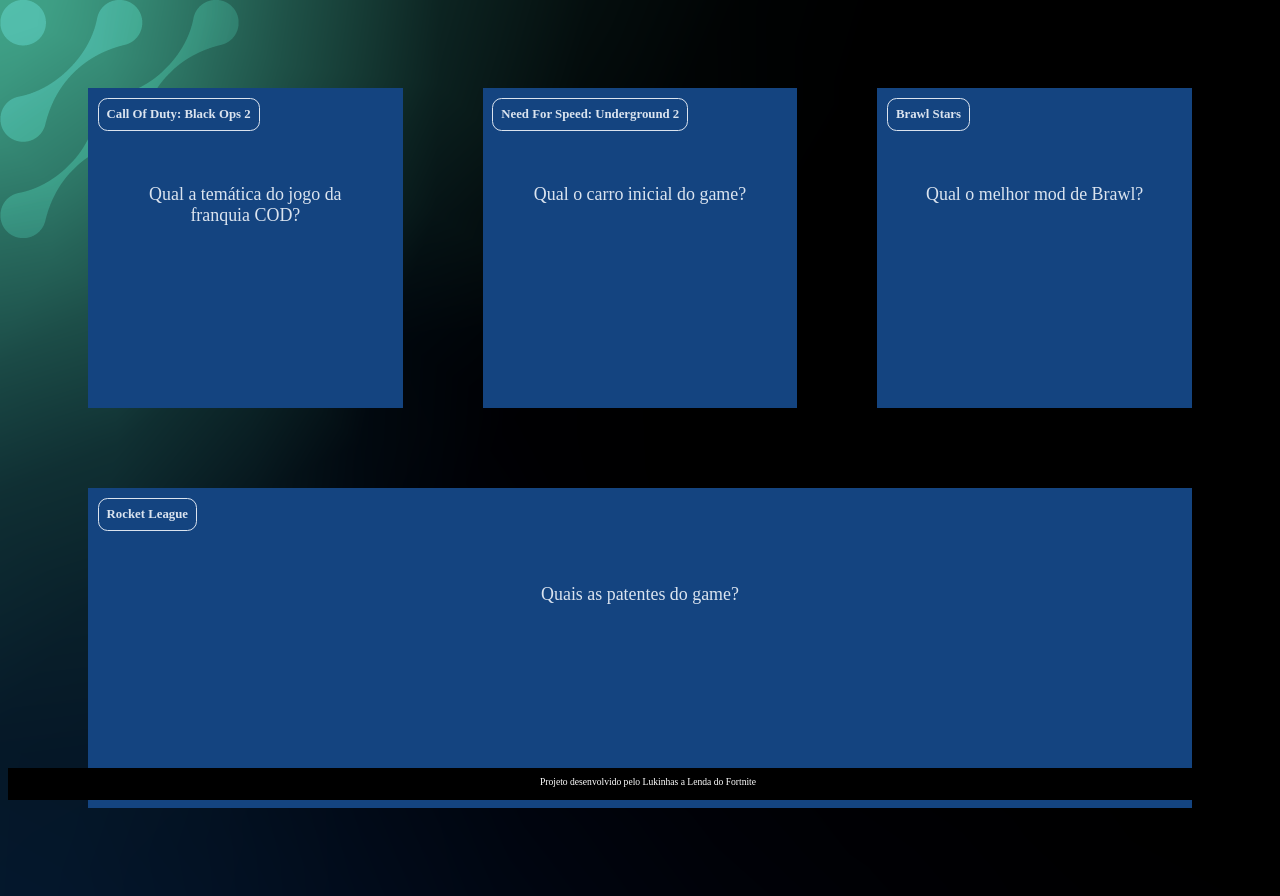
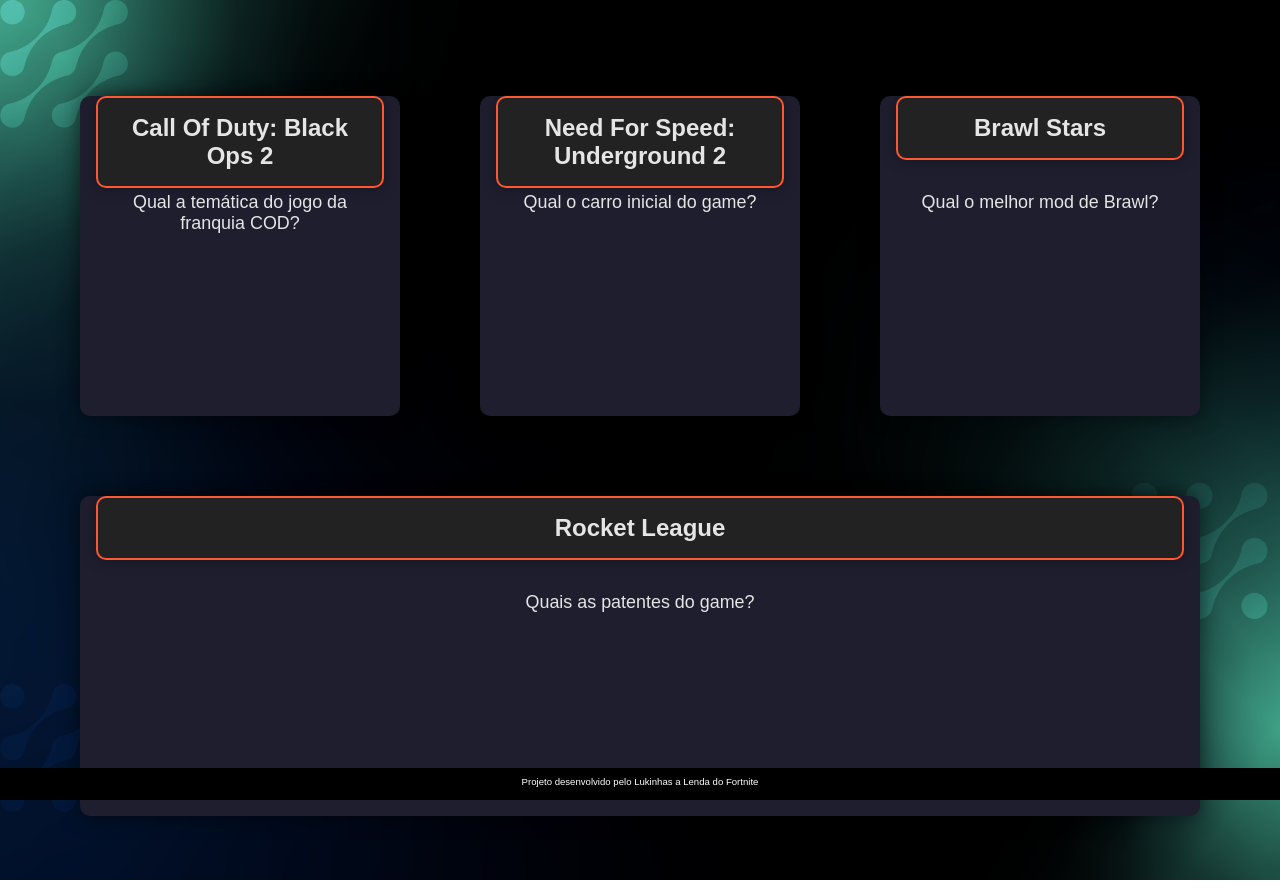
Before and after one commit to Lukinhasmelo10/4-Bim-Estudo, a plain HTML site: page index.html in a window 1280 px wide. Drawn offline with Linux system fonts and the light colour scheme.

Commit message:
Update style.css

```diff
--- a/assets/style.css
+++ b/assets/style.css
@@ -1,86 +1,113 @@
+/* Variáveis de cores */
 :root {
-    --text-color: #DBE4EF;
-    --card-front-color: #144480;
-    --card-back-color: #00F4BF;
+    --text-color: #E5E5E5;         /* Cor do texto */
+    --card-front-color: #1E1E2F;   /* Cor de fundo do cartão (escura) */
+    --card-back-color: #5BFF8C;    /* Cor de fundo do verso (verde neon) */
+    --highlight-color: #FF5733;    /* Cor de destaque (laranja/neon) */
 }
 
+/* Estilos gerais do corpo */
 body {
-    background: url('img/bg-desktop.webp');
-    font-family: Bai Jamjuree;
+    background: url('img/bg-desktop.webp') no-repeat center center fixed;
+    background-size: cover;
+    font-family: 'Press Start 2P', sans-serif;  /* Fonte estilo pixel */
+    color: var(--text-color);
+    margin: 0;
+    padding: 0;
 }
 
+/* Estilos para o contêiner principal */
 #container {
     display: flex;
     flex-wrap: wrap;
     justify-content: space-between;
     padding: 4rem;
     gap: 3rem;
+    box-sizing: border-box;
 }
 
+/* Estilos dos cartões */
 .cartao {
-    margin: 1rem 1rem;
+    margin: 1rem;
     height: 20rem;
     flex-grow: 1;
     flex-basis: calc(33% - 6rem);
+    position: relative;
+    perspective: 1000px;  /* Para aplicar o efeito 3D no flip */
 }
 
+/* Conteúdo dos cartões - frente e verso */
 .cartao__conteudo {
     background-color: var(--card-front-color);
     text-align: center;
-    /* background-color: aquamarine; */
     height: 100%;
     transform-style: preserve-3d;
     transition: transform 300ms ease-in-out;
+    border-radius: 10px;
+    box-shadow: 0px 0px 20px rgba(0, 0, 0, 0.5);
 }
 
+/* Estilo do título (pergunta) */
 .cartao__conteudo h3 {
     color: var(--text-color);
-    border: 1px solid var(--text-color);
-    text-align: left;
-    padding: 0.5rem;
+    border: 2px solid var(--highlight-color);
+    text-align: center;
+    padding: 1rem;
+    margin: 1rem;
+    border-radius: 10px;
+    font-size: 1.5rem;
+    font-weight: bold;
+    box-shadow: 0px 0px 15px rgba(0, 0, 0, 0.3);
+    background-color: #222;
+}
+
+/* Estilo da pergunta */
+.cartao__conteudo p {
+    margin-top: 4rem;
+    padding: 2rem;
+    font-size: 1.4vw;
+    font-weight: 500;
+}
+
+/* Resposta do cartão */
+.cartao__conteudo__resposta {
     position: absolute;
-    margin: 0.6rem;
-    border-radius: 0.6rem;
-    font-size: 1vw;
+    top: 0;
+    left: 0;
+    right: 0;
+    bottom: 0;
+    background-color: rgba(91, 255, 140, 0.2);
+    border: 4px solid var(--card-back-color);
+    color: var(--card-back-color);
+    padding: 1rem;
+    text-align: center;
+    font-weight: 700;
+    transform: rotateY(180deg);
     backface-visibility: hidden;
 }
 
-.cartao__conteudo p {
-    margin-top: 1rem;
-    padding: 2rem;
-    margin-top: 4rem;
-    font-size: 1.4vw;
+/* Estilo da pergunta - texto e ícones */
+.cartao__conteudo__pergunta {
+    position: absolute;
+    top: 0;
+    left: 0;
+    right: 0;
+    bottom: 0;
+    backface-visibility: hidden;
 }
 
-.cartao__conteudo__pergunta p {
-    color: var(--text-color);
-    font-weight: 500;
-}
-
-.cartao__conteudo__resposta p {
-    color: var(--card-back-color);
-    font-weight: 700;
-}
-
+/* Quando o cartão é ativo, ele gira */
 .cartao.active .cartao__conteudo {
     transform: rotateY(180deg);
 }
 
-.cartao__conteudo__pergunta,
-.cartao__conteudo__resposta {
-    backface-visibility: hidden;
-    position: absolute;
-    height: 100%;
-    width: 100%;
-    box-sizing: border-box;
+/* Animação de hover nos cartões */
+.cartao__conteudo:hover {
+    transform: scale(1.05);
+    transition: transform 0.3s ease-in-out;
 }
 
-.cartao__conteudo__resposta {
-    transform: rotateY(180deg);
-    background-color: rgba(0, 244, 191, 0.2);
-    border: 4px solid var(--card-back-color);
-}
-
+/* Rodapé fixo */
 footer {
     background-color: black;
     color: white;
@@ -88,24 +115,27 @@ footer {
     bottom: 0;
     width: 100%;
     height: 2rem;
+    text-align: center;
+    font-size: 0.6rem;
 }
 
 footer p {
-    text-align: center;
-    font-size: 0.6rem;
     margin-top: 0.5rem;
 }
 
+/* Media query para telas pequenas */
 @media (max-width: 560px) {
-
     body {
-        background: url('img/bg-mobile.webp'), no-repeat cover;
+        background: url('img/bg-mobile.webp') no-repeat center center fixed;
+        background-size: cover;
     }
 
+    /* Cartões ocupando toda a largura disponível */
     .cartao {
-        flex: 1 0 calc(100% - 1rem)
+        flex: 1 0 calc(100% - 1rem);
     }
 
+    /* Tamanho da fonte ajustado para dispositivos móveis */
     .cartao__conteudo h3 {
         font-size: 3vw;
     }
```
